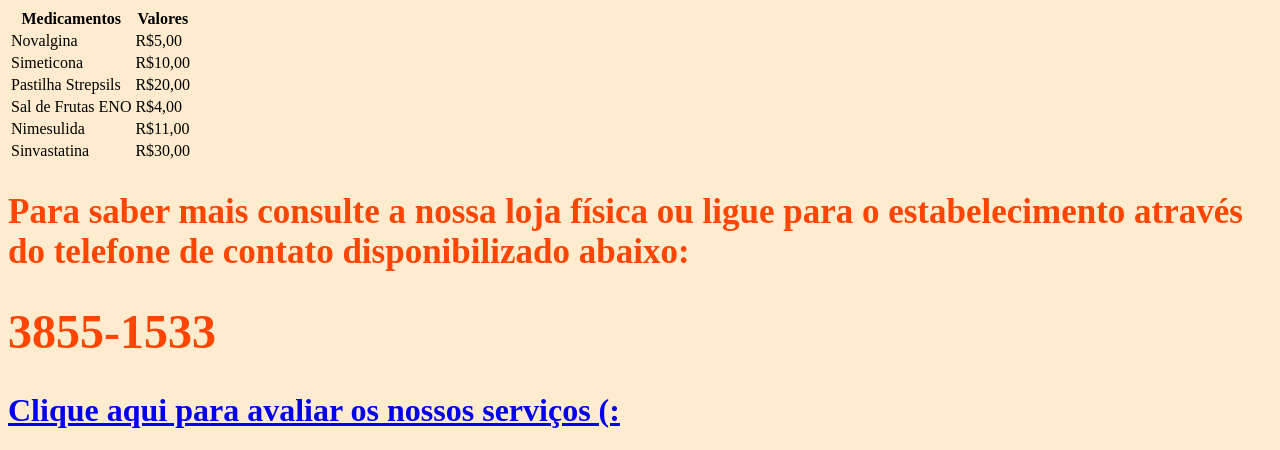
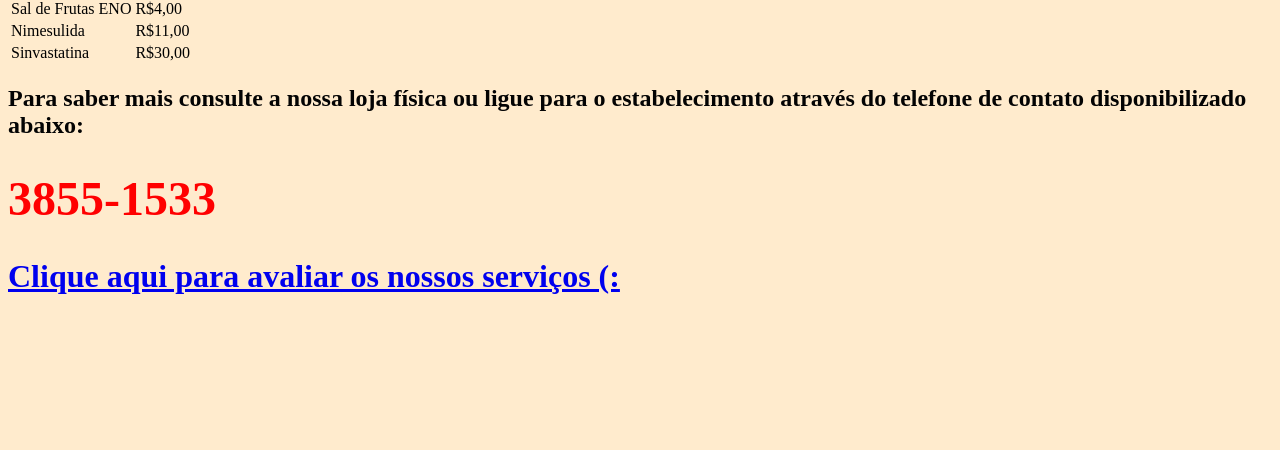
Before and after one commit to yascs/farmacia, a plain HTML site: page index.html in a window 1280 px wide. Shown: the part 589-1039 px from the top of the page. After the commit the page ends 905 px from the top, so only its background shows below. Drawn offline with Linux system fonts and the light colour scheme.

Commit message:
Update estilo.css

```diff
--- a/estilo.css
+++ b/estilo.css
@@ -1,5 +1,3 @@
 body{background-color: blanchedalmond}
-h1{color: orangered}
-h1{font-size: 50px}
-h2{color: orangered}
-h2{font-size: 35px}
+h1{color: red}
+h2{color: rgb(3, 3, 3)}
```
